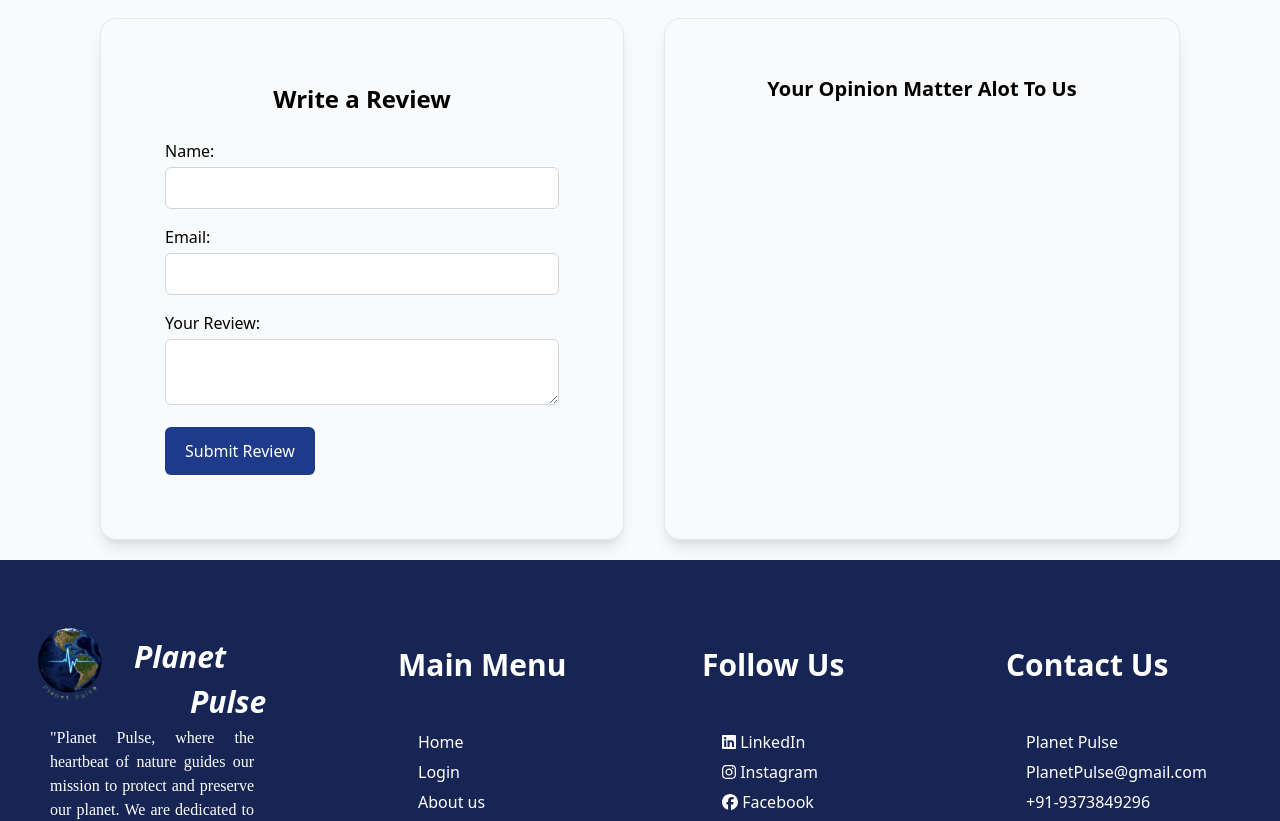
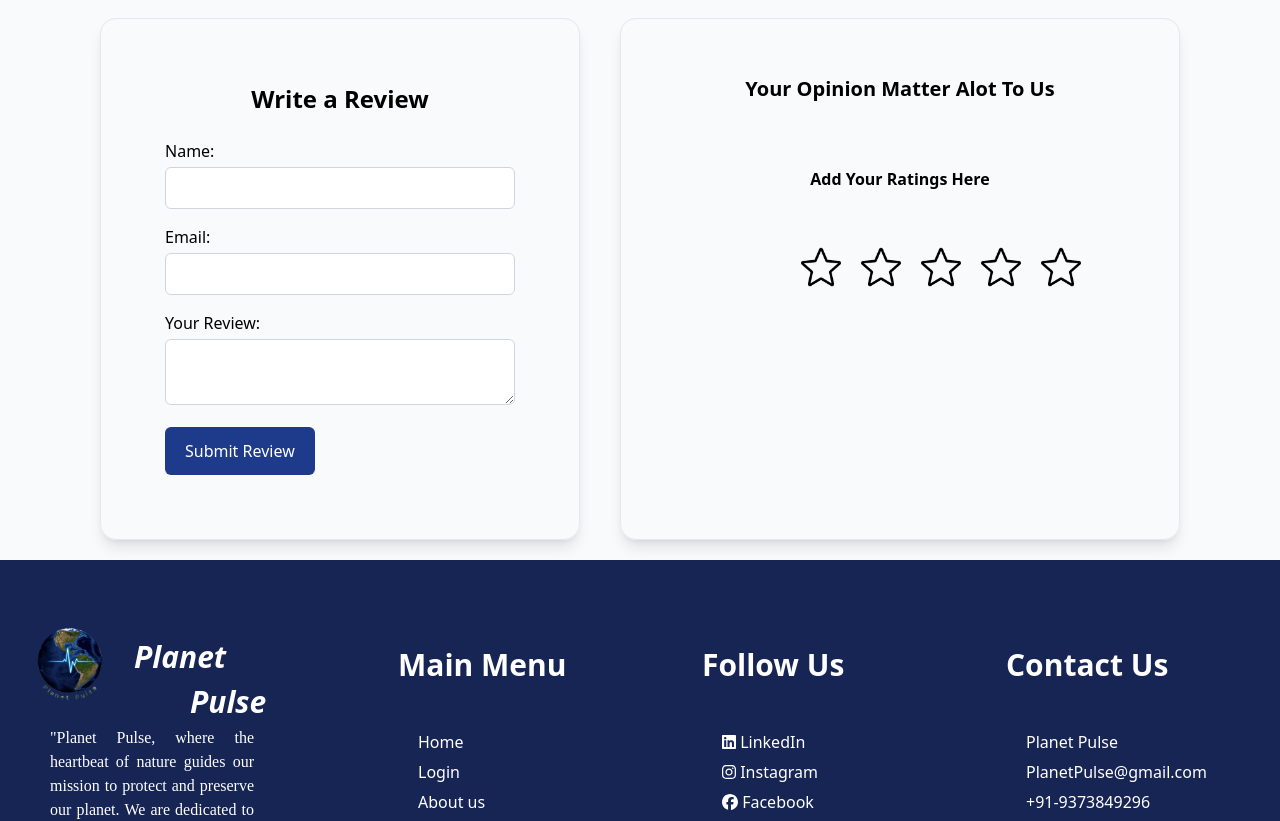
Before and after one commit to kiran-jaswant/Environment, a React (Vite) app in the folder client/: page /review in a window 1280 px wide. Shown: the part 1580-2401 px from the top of the page. Built offline with nearby package versions, Linux system fonts and the light colour scheme.

Commit message:
ratings added

```diff
--- a/client/src/components/Reviewform/Reviewform.jsx
+++ b/client/src/components/Reviewform/Reviewform.jsx
@@ -1,9 +1,12 @@
 import React, { useState } from 'react';
+import starh from './starh.png';
+import starf from './starf.png';
 
 const ReviewForm = () => {
   const [name, setName] = useState('');
   const [email, setEmail] = useState('');
   const [review, setReview] = useState('');
+  const [ratings,setRatings]=useState(starh)
 
   const handleSubmit = (e) => {
     e.preventDefault();
@@ -14,6 +17,10 @@ const ReviewForm = () => {
     setEmail('');
     setReview('');
   };
+  function rated(){
+    setRatings(starf);
+
+  }
 
   return (
    <div className='flex justify-center mx-20'>
@@ -72,9 +79,17 @@ const ReviewForm = () => {
     </div>
     <div className='border rounded-2xl p-4 mx-5 my-5 w-1/2 shadow-lg'>
     <h2 className="text-xl font-semibold mb-6 text-center my-10">Your Opinion Matter Alot To Us</h2>
-        <h1 className='text-center m-3 font-bold'>
+        <h1 className='text-center m-3 font-bold mt-16'>
+            Add Your Ratings Here
+        </h1>
+        <div className='flex justify-evenly w-80 mx-36 mt-14'>
+            <img src={ratings}  className='w-10'></img>
+            <img src={ratings} className='w-10'></img>
+            <img src={ratings} className='w-10'></img>
+            <img src={ratings} className='w-10'></img>
+            <img src={ratings} className='w-10'></img>
 
-        </h1>
+        </div>
     </div>
    </div>
   );
```
Also changed, not shown: client/src/components/Reviewform/starf.png (added), client/src/components/Reviewform/starh.png (added).
